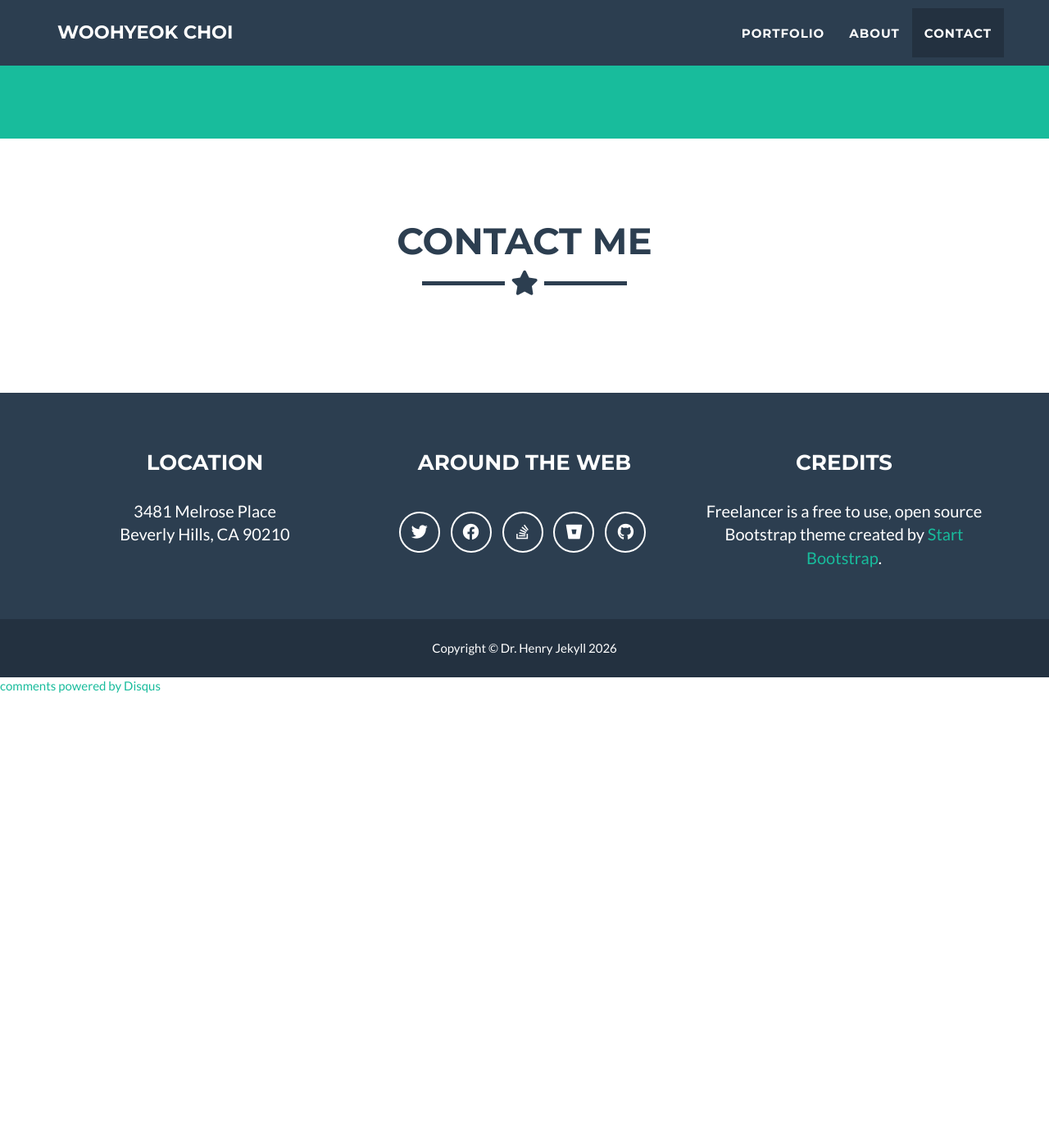
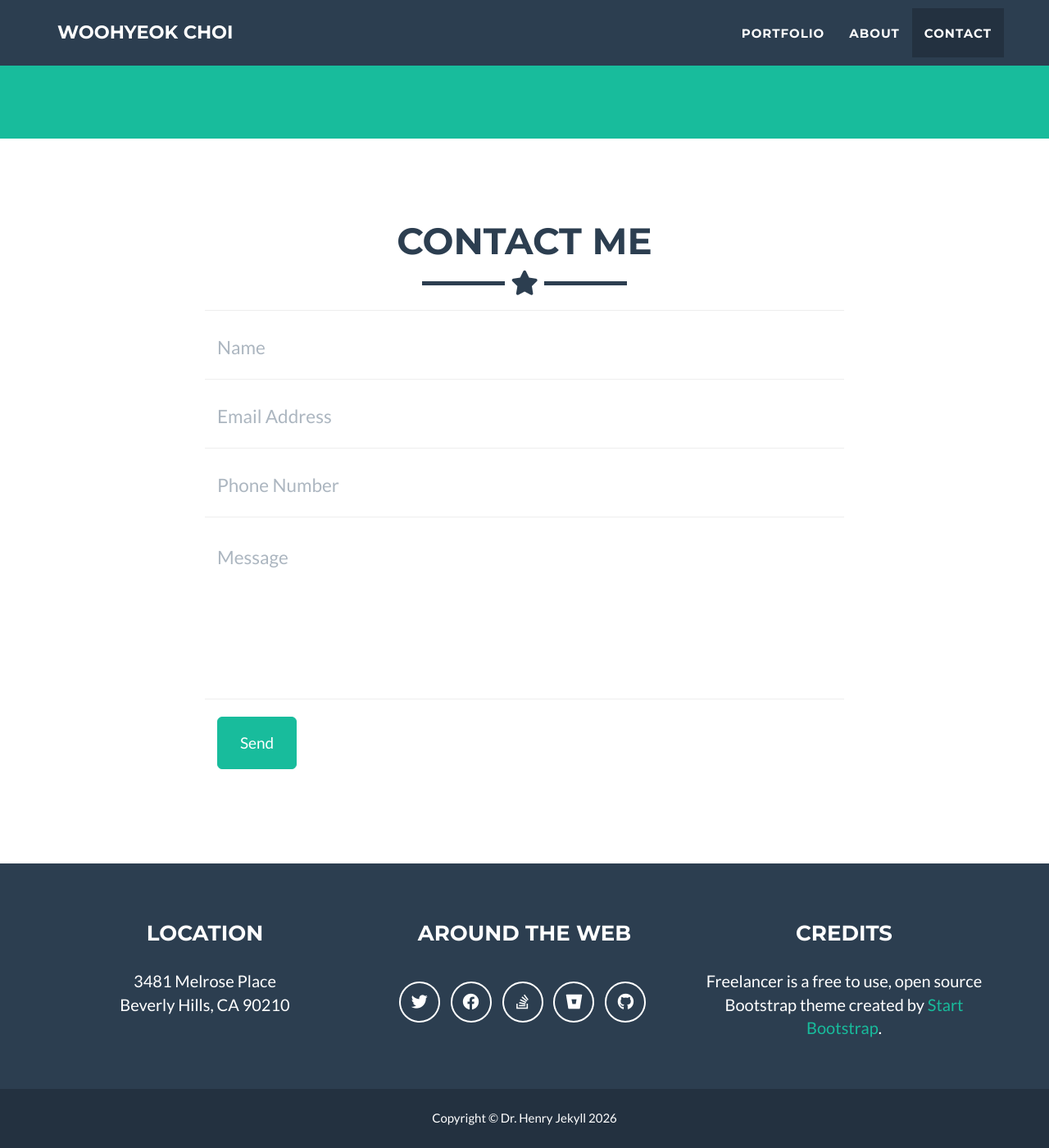
Before and after one commit to wooluck-98/wooluck-98.github.io, a Jekyll site: the page built from _posts/2014-07-18-project-1.markdown, in a window 1280 px wide and 1400 px high, scrolled down 2076 px. Shown: the whole window at 82% size. Built offline with Jekyll 4.4.1, drawn with Linux system fonts in a browser that asks for light colours; comment, search, counter and statistics services are not loaded; before the commit the page ends 2924 px from its top, so only the background shows below that.

Commit message:
Update _config.yml

```diff
--- a/_config.yml
+++ b/_config.yml
@@ -17,7 +17,7 @@ bing_verify:
 # - static : pass through formspree.io to validate email sending
 # - disqus : replace contact form by disqus thread
 # - comment the line below if you want to stick with the default PHP contact form
-contact: disqus
+# contact: static
 
 # If you use disqus you need disqus shortname
 # https://help.disqus.com/customer/portal/articles/466208
```
